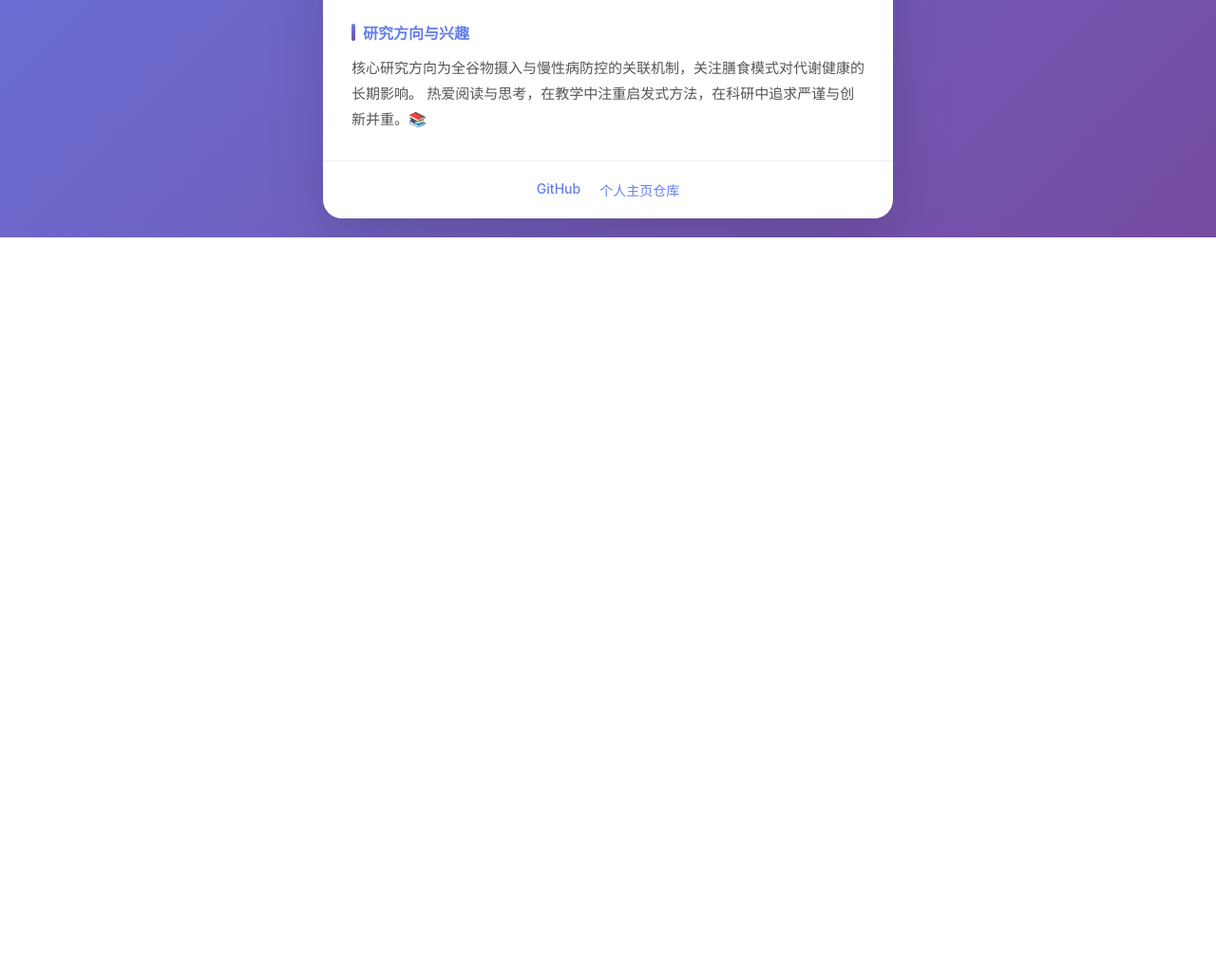
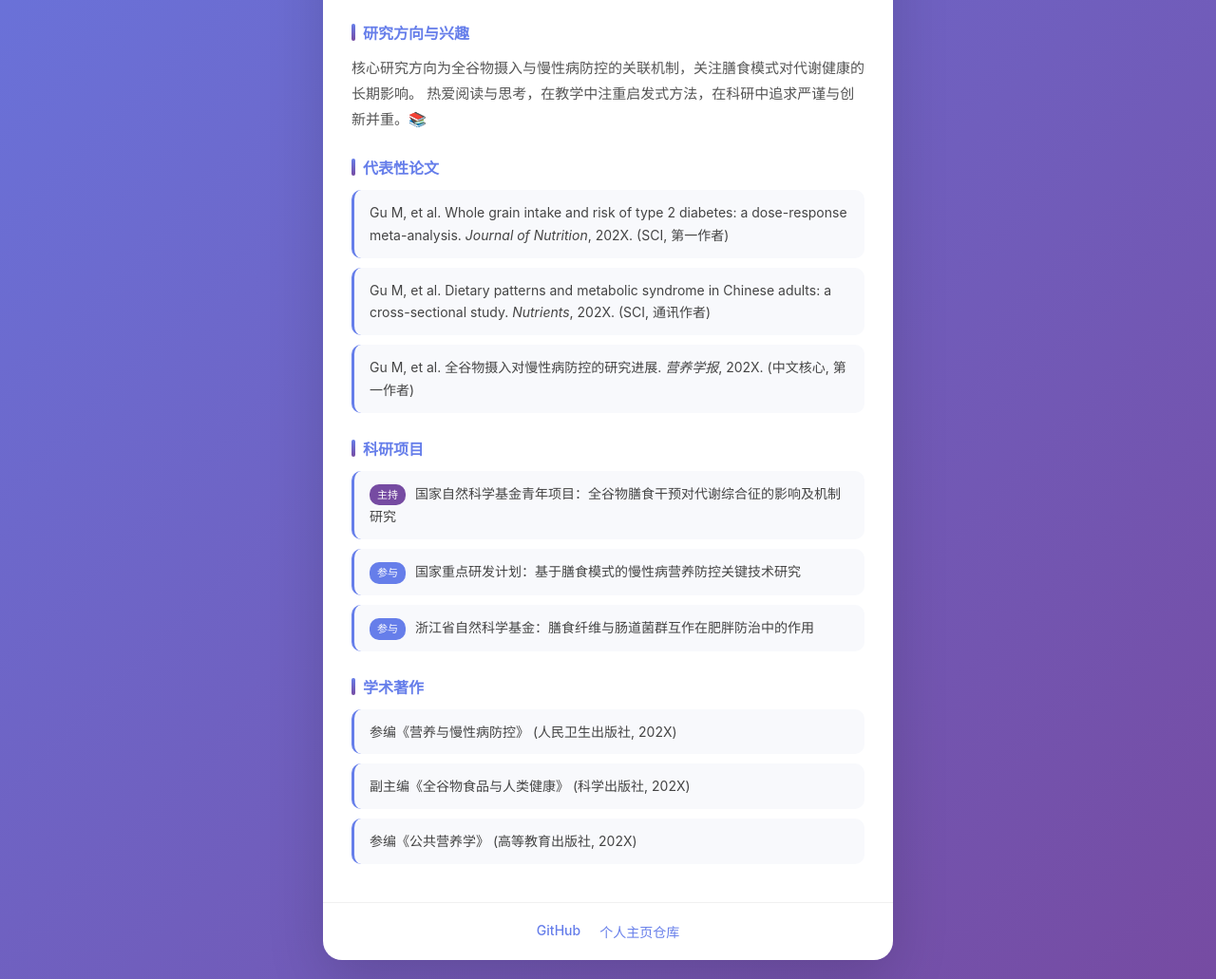
Before and after one commit to MaggieGu16/myprofile, a plain HTML site: page index.html in a window 1280 px wide. Shown: the part 764-1795 px from the top of the page at 95% size. Before the commit the page ends 1014 px from the top, so only its background shows below. Drawn offline with Linux system fonts and the light colour scheme.

Commit message:
feat: 添加学术成果栏目（论文、项目、著作）

```diff
--- a/index.html
+++ b/index.html
@@ -184,6 +184,43 @@
             text-decoration: underline;
         }
 
+        .project-list {
+            list-style: none;
+            padding: 0;
+        }
+
+        .project-list li {
+            padding: 12px 16px;
+            margin-bottom: 10px;
+            background: #f8f9fc;
+            border-radius: 10px;
+            border-left: 3px solid #667eea;
+            font-size: 14px;
+            color: #444;
+            line-height: 1.7;
+            transition: border-color 0.2s, background 0.2s;
+        }
+
+        .project-list li:hover {
+            border-left-color: #764ba2;
+            background: #f0f1f9;
+        }
+
+        .project-list li .role {
+            display: inline-block;
+            background: #667eea;
+            color: white;
+            font-size: 11px;
+            padding: 2px 8px;
+            border-radius: 10px;
+            margin-right: 6px;
+            font-weight: 500;
+        }
+
+        .project-list li .role.lead {
+            background: #764ba2;
+        }
+
         @media (max-width: 480px) {
             .header {
                 padding: 30px 20px;
@@ -253,6 +290,33 @@
                     热爱阅读与思考，在教学中注重启发式方法，在科研中追求严谨与创新并重。📚
                 </p>
             </div>
+
+            <div class="section">
+                <h2>代表性论文</h2>
+                <ul class="project-list">
+                    <li>Gu M, et al. Whole grain intake and risk of type 2 diabetes: a dose-response meta-analysis. <em>Journal of Nutrition</em>, 202X. (SCI, 第一作者)</li>
+                    <li>Gu M, et al. Dietary patterns and metabolic syndrome in Chinese adults: a cross-sectional study. <em>Nutrients</em>, 202X. (SCI, 通讯作者)</li>
+                    <li>Gu M, et al. 全谷物摄入对慢性病防控的研究进展. <em>营养学报</em>, 202X. (中文核心, 第一作者)</li>
+                </ul>
+            </div>
+
+            <div class="section">
+                <h2>科研项目</h2>
+                <ul class="project-list">
+                    <li><span class="role lead">主持</span> 国家自然科学基金青年项目：全谷物膳食干预对代谢综合征的影响及机制研究</li>
+                    <li><span class="role">参与</span> 国家重点研发计划：基于膳食模式的慢性病营养防控关键技术研究</li>
+                    <li><span class="role">参与</span> 浙江省自然科学基金：膳食纤维与肠道菌群互作在肥胖防治中的作用</li>
+                </ul>
+            </div>
+
+            <div class="section">
+                <h2>学术著作</h2>
+                <ul class="project-list">
+                    <li>参编《营养与慢性病防控》 (人民卫生出版社, 202X)</li>
+                    <li>副主编《全谷物食品与人类健康》 (科学出版社, 202X)</li>
+                    <li>参编《公共营养学》 (高等教育出版社, 202X)</li>
+                </ul>
+            </div>
         </div>
 
         <div class="footer">
```
